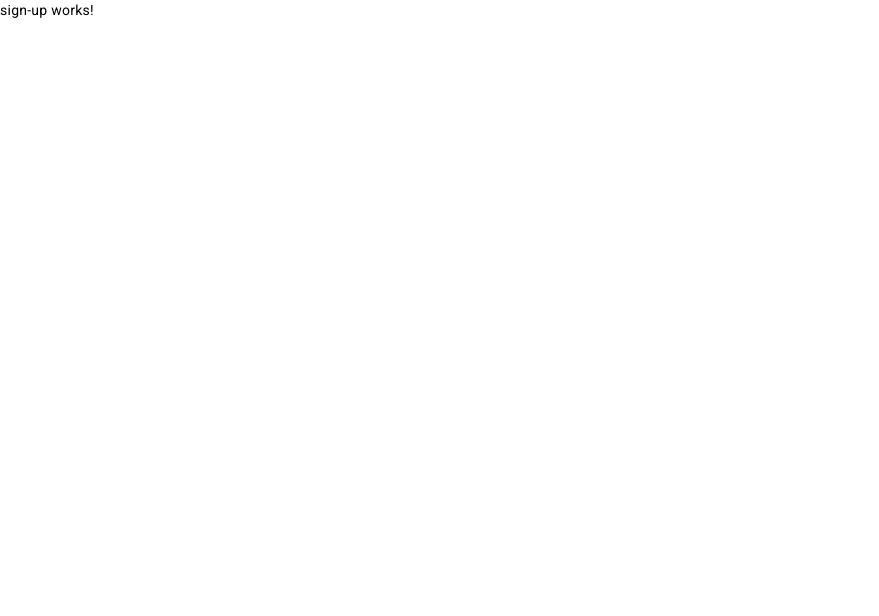
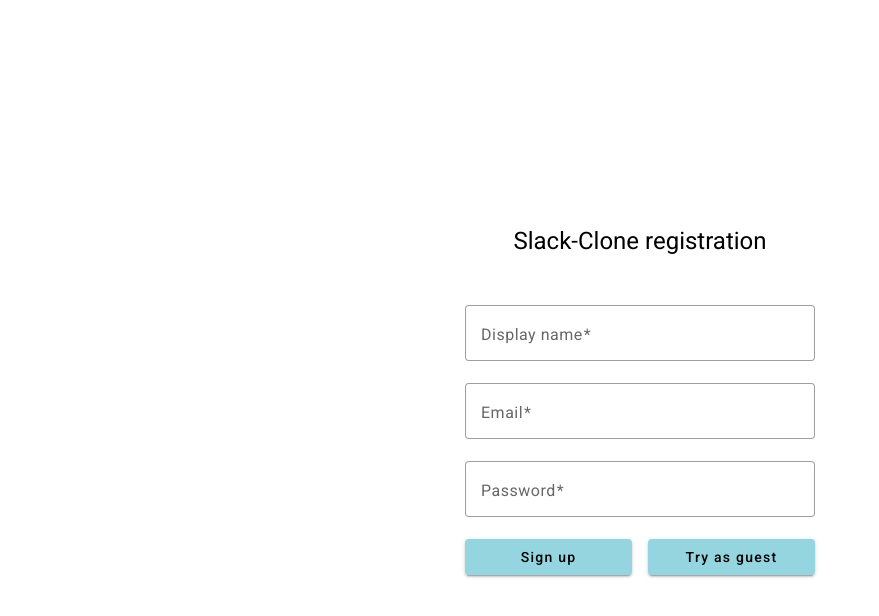
Before and after one commit to Kev4493/slack-clone, an Angular app: page /sign-up in a window 1280 px wide. Shown: the top 616 px of the page, without its empty margins (0-879 px from the left). Built offline with nearby package versions, Linux system fonts and the light colour scheme.

Commit message:
Sign up form simply designed

```diff
--- a/src/app/components/sign-up/sign-up.component.html
+++ b/src/app/components/sign-up/sign-up.component.html
@@ -1 +1,23 @@
-<p>sign-up works!</p>
+<div class="wrapper">
+    <h1>Slack-Clone registration</h1>
+    <form class="reg-form" ngNativeValidate>
+        <mat-form-field appearance="outline">
+            <mat-label>Display name</mat-label>
+            <input matInput placeholder="Placeholder" required>
+        </mat-form-field>
+
+        <mat-form-field appearance="outline">
+            <mat-label>Email</mat-label>
+            <input matInput placeholder="Placeholder" required type="email">
+        </mat-form-field>
+
+        <mat-form-field appearance="outline">
+            <mat-label>Password</mat-label>
+            <input matInput placeholder="Placeholder" required type="password">
+        </mat-form-field>
+        <div class="button-container">
+            <button mat-raised-button>Sign up</button>
+            <button mat-raised-button>Try as guest</button>
+        </div>
+    </form>
+</div>
--- a/src/app/components/sign-up/sign-up.component.scss
+++ b/src/app/components/sign-up/sign-up.component.scss
@@ -0,0 +1,28 @@
+
+button {
+    background-color: rgb(148 213 223) !important;
+    width: 50%;
+}
+
+.wrapper {
+    display: flex;
+    flex-direction: column;
+    justify-content: center;
+    align-items: center;
+    height: 100vh;
+    width: 100vw;
+    gap: 32px;
+}
+
+.reg-form {
+    display: flex;
+    flex-direction: column;
+    width: 350px;
+}
+
+.button-container {
+    display: flex;
+    justify-content: space-between;
+    width: 100%;
+    gap: 16px;
+}
--- a/src/styles.scss
+++ b/src/styles.scss
@@ -4,7 +4,6 @@
     margin: 0;
     padding: 0;
     font-family: Roboto, "Helvetica Neue", sans-serif;
-    height: 100%;
 }
 
 //COLOR
```
Also changed, not shown: src/app/app.module.ts (+7 -1 lines).
